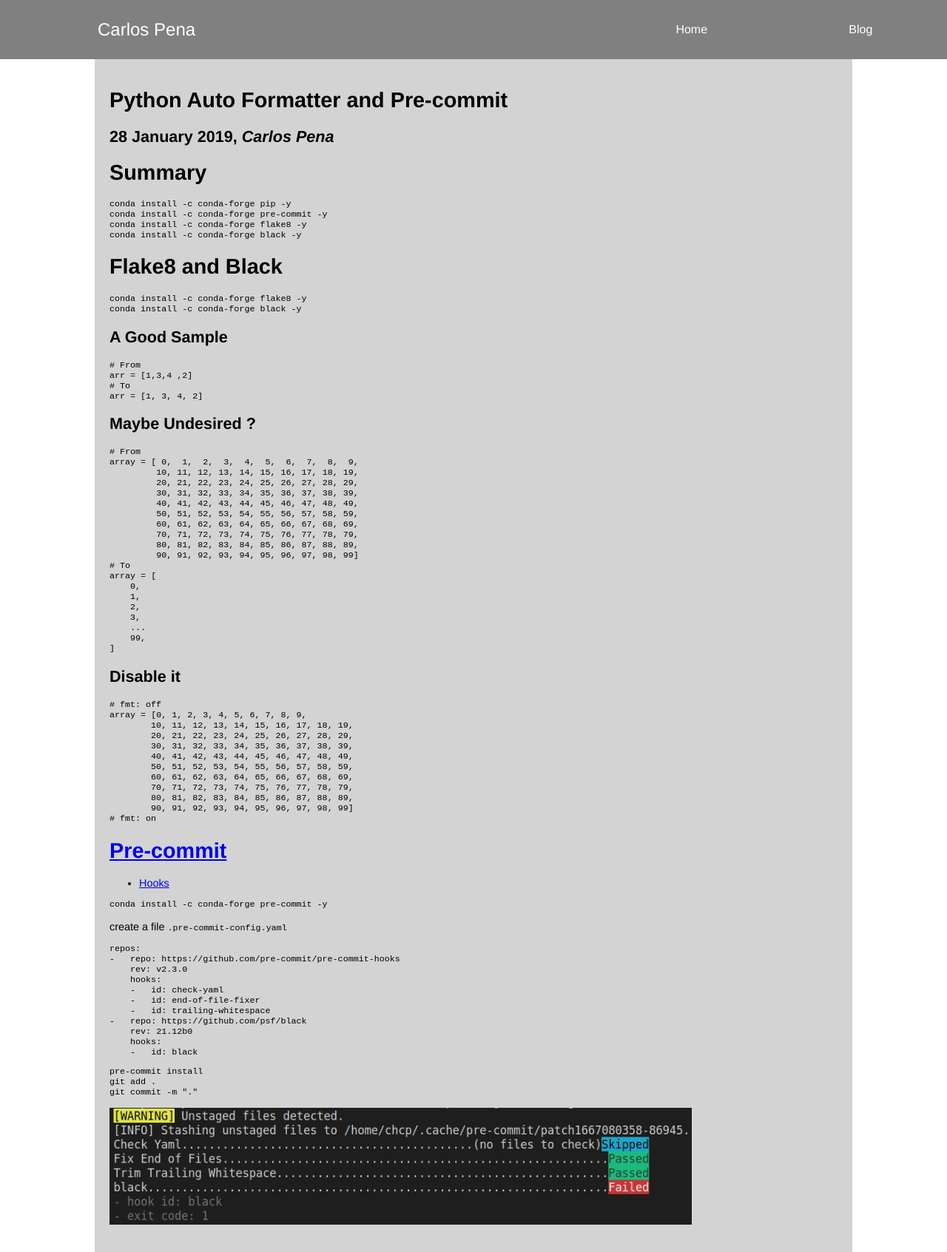
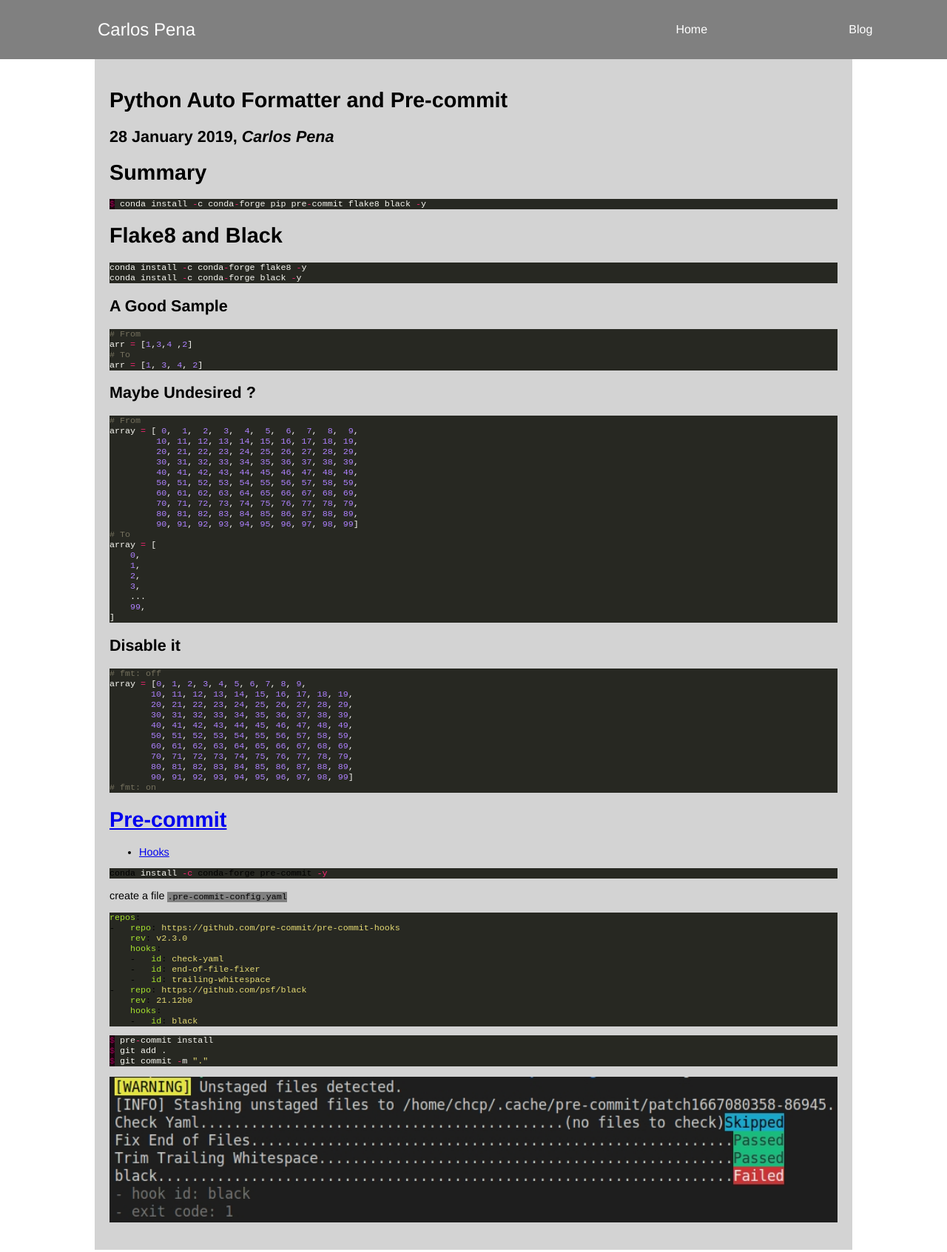
Before and after one commit to CarlosPena00/carlospena00.github.io, a Jekyll site: the page built from _posts/2019-01-28-python-formatter-precommit.md, in a window 1280 px wide. Shown: the whole page at 74% size. Built offline with Jekyll 4.4.1, drawn with Linux system fonts in a browser that asks for light colours.

Commit message:
Improve CSS with monokai theme

````diff
--- a/_posts/2019-01-28-python-formatter-precommit.md
+++ b/_posts/2019-01-28-python-formatter-precommit.md
@@ -6,15 +6,14 @@ date: 2019-01-28
 ---
 
 # Summary
-```sh
-conda install -c conda-forge pip -y
-conda install -c conda-forge pre-commit -y
-conda install -c conda-forge flake8 -y
-conda install -c conda-forge black -y
+
+```py
+$ conda install -c conda-forge pip pre-commit flake8 black -y
 ```
 
+
 # Flake8 and Black
-```sh
+```py
 conda install -c conda-forge flake8 -y
 conda install -c conda-forge black -y
 ```
@@ -89,10 +88,10 @@ repos:
     -   id: black
 ```
 
-```
-pre-commit install
-git add .
-git commit -m "."
+```py
+$ pre-commit install
+$ git add .
+$ git commit -m "."
 ```
 
-<img src="../../../assets/images/precommit.jpg" alt="image" width="80%">
+<img src="../../../assets/images/precommit.jpg" alt="image" width="100%">
--- a/assets/style.css
+++ b/assets/style.css
@@ -154,3 +154,326 @@ header .logo a {
         border-top: 1px white solid;
     }
 }
+
+.highlighter-rouge {
+    background-color: gray;
+}
+
+.highlight pre {
+    background-color: #272822;
+}
+
+.highlight .hll {
+    background-color: #272822;
+}
+
+.highlight .c {
+    color: #75715e
+}
+
+/* Comment */
+.highlight .err {
+    color: #960050;
+    background-color: #1e0010
+}
+
+/* Error */
+.highlight .k {
+    color: #66d9ef
+}
+
+/* Keyword */
+.highlight .l {
+    color: #ae81ff
+}
+
+/* Literal */
+.highlight .n {
+    color: #f8f8f2
+}
+
+/* Name */
+.highlight .o {
+    color: #f92672
+}
+
+/* Operator */
+.highlight .p {
+    color: #f8f8f2
+}
+
+/* Punctuation */
+.highlight .cm {
+    color: #75715e
+}
+
+/* Comment.Multiline */
+.highlight .cp {
+    color: #75715e
+}
+
+/* Comment.Preproc */
+.highlight .c1 {
+    color: #75715e
+}
+
+/* Comment.Single */
+.highlight .cs {
+    color: #75715e
+}
+
+/* Comment.Special */
+.highlight .ge {
+    font-style: italic
+}
+
+/* Generic.Emph */
+.highlight .gs {
+    font-weight: bold
+}
+
+/* Generic.Strong */
+.highlight .kc {
+    color: #66d9ef
+}
+
+/* Keyword.Constant */
+.highlight .kd {
+    color: #66d9ef
+}
+
+/* Keyword.Declaration */
+.highlight .kn {
+    color: #f92672
+}
+
+/* Keyword.Namespace */
+.highlight .kp {
+    color: #66d9ef
+}
+
+/* Keyword.Pseudo */
+.highlight .kr {
+    color: #66d9ef
+}
+
+/* Keyword.Reserved */
+.highlight .kt {
+    color: #66d9ef
+}
+
+/* Keyword.Type */
+.highlight .ld {
+    color: #e6db74
+}
+
+/* Literal.Date */
+.highlight .m {
+    color: #ae81ff
+}
+
+/* Literal.Number */
+.highlight .s {
+    color: #e6db74
+}
+
+/* Literal.String */
+.highlight .na {
+    color: #a6e22e
+}
+
+/* Name.Attribute */
+.highlight .nb {
+    color: #f8f8f2
+}
+
+/* Name.Builtin */
+.highlight .nc {
+    color: #a6e22e
+}
+
+/* Name.Class */
+.highlight .no {
+    color: #66d9ef
+}
+
+/* Name.Constant */
+.highlight .nd {
+    color: #a6e22e
+}
+
+/* Name.Decorator */
+.highlight .ni {
+    color: #f8f8f2
+}
+
+/* Name.Entity */
+.highlight .ne {
+    color: #a6e22e
+}
+
+/* Name.Exception */
+.highlight .nf {
+    color: #a6e22e
+}
+
+/* Name.Function */
+.highlight .nl {
+    color: #f8f8f2
+}
+
+/* Name.Label */
+.highlight .nn {
+    color: #f8f8f2
+}
+
+/* Name.Namespace */
+.highlight .nx {
+    color: #a6e22e
+}
+
+/* Name.Other */
+.highlight .py {
+    color: #f8f8f2
+}
+
+/* Name.Property */
+.highlight .nt {
+    color: #f92672
+}
+
+/* Name.Tag */
+.highlight .nv {
+    color: #f8f8f2
+}
+
+/* Name.Variable */
+.highlight .ow {
+    color: #f92672
+}
+
+/* Operator.Word */
+.highlight .w {
+    color: #f8f8f2
+}
+
+/* Text.Whitespace */
+.highlight .mf {
+    color: #ae81ff
+}
+
+/* Literal.Number.Float */
+.highlight .mh {
+    color: #ae81ff
+}
+
+/* Literal.Number.Hex */
+.highlight .mi {
+    color: #ae81ff
+}
+
+/* Literal.Number.Integer */
+.highlight .mo {
+    color: #ae81ff
+}
+
+/* Literal.Number.Oct */
+.highlight .sb {
+    color: #e6db74
+}
+
+/* Literal.String.Backtick */
+.highlight .sc {
+    color: #e6db74
+}
+
+/* Literal.String.Char */
+.highlight .sd {
+    color: #e6db74
+}
+
+/* Literal.String.Doc */
+.highlight .s2 {
+    color: #e6db74
+}
+
+/* Literal.String.Double */
+.highlight .se {
+    color: #ae81ff
+}
+
+/* Literal.String.Escape */
+.highlight .sh {
+    color: #e6db74
+}
+
+/* Literal.String.Heredoc */
+.highlight .si {
+    color: #e6db74
+}
+
+/* Literal.String.Interpol */
+.highlight .sx {
+    color: #e6db74
+}
+
+/* Literal.String.Other */
+.highlight .sr {
+    color: #e6db74
+}
+
+/* Literal.String.Regex */
+.highlight .s1 {
+    color: #e6db74
+}
+
+/* Literal.String.Single */
+.highlight .ss {
+    color: #e6db74
+}
+
+/* Literal.String.Symbol */
+.highlight .bp {
+    color: #f8f8f2
+}
+
+/* Name.Builtin.Pseudo */
+.highlight .vc {
+    color: #f8f8f2
+}
+
+/* Name.Variable.Class */
+.highlight .vg {
+    color: #f8f8f2
+}
+
+/* Name.Variable.Global */
+.highlight .vi {
+    color: #f8f8f2
+}
+
+/* Name.Variable.Instance */
+.highlight .il {
+    color: #ae81ff
+}
+
+/* Literal.Number.Integer.Long */
+
+.highlight .gh {}
+
+/* Generic Heading & Diff Header */
+.highlight .gu {
+    color: #75715e;
+}
+
+/* Generic.Subheading & Diff Unified/Comment? */
+.highlight .gd {
+    color: #f92672;
+}
+
+/* Generic.Deleted & Diff Deleted */
+.highlight .gi {
+    color: #a6e22e;
+}
+
+/* Generic.Inserted & Diff Inserted */
````
